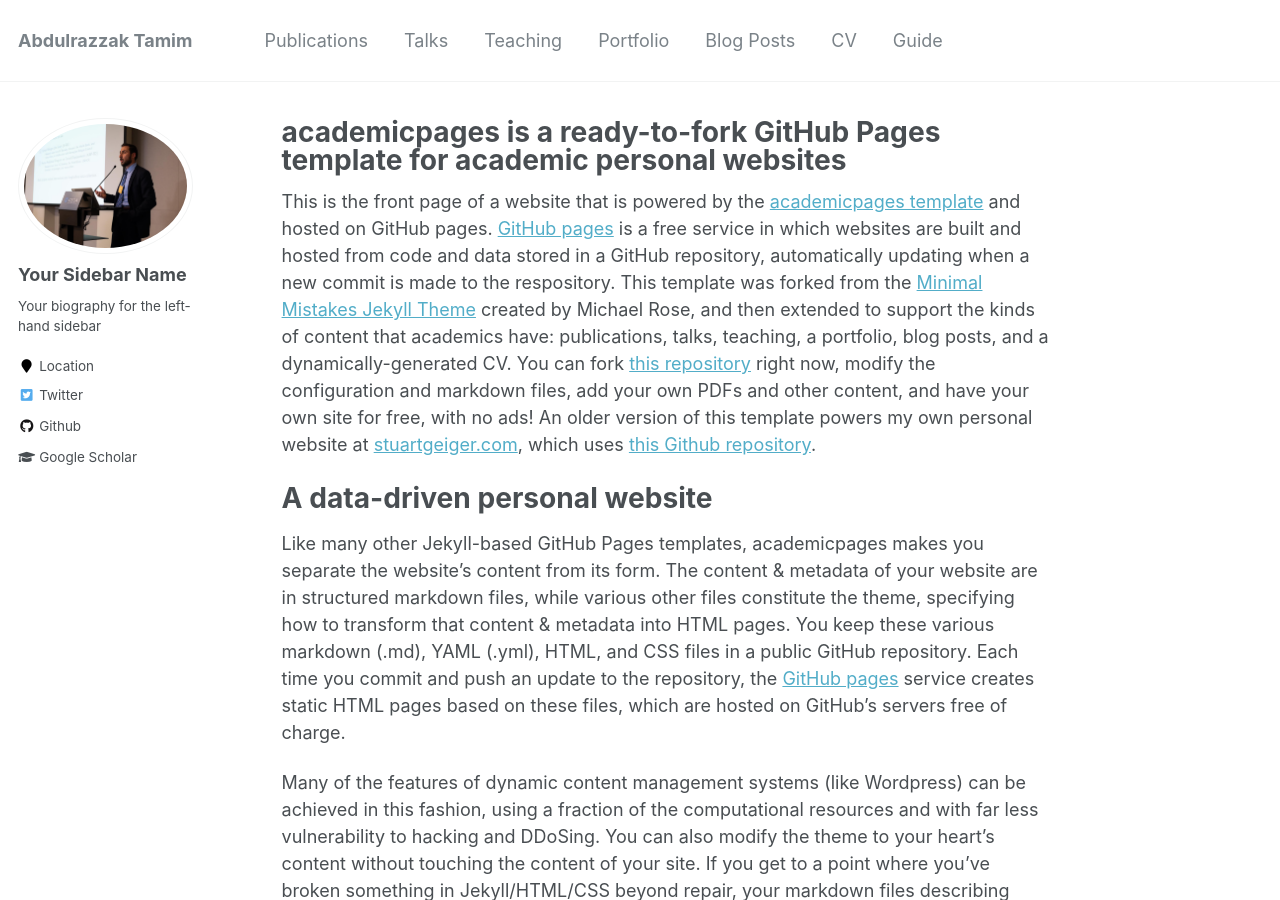
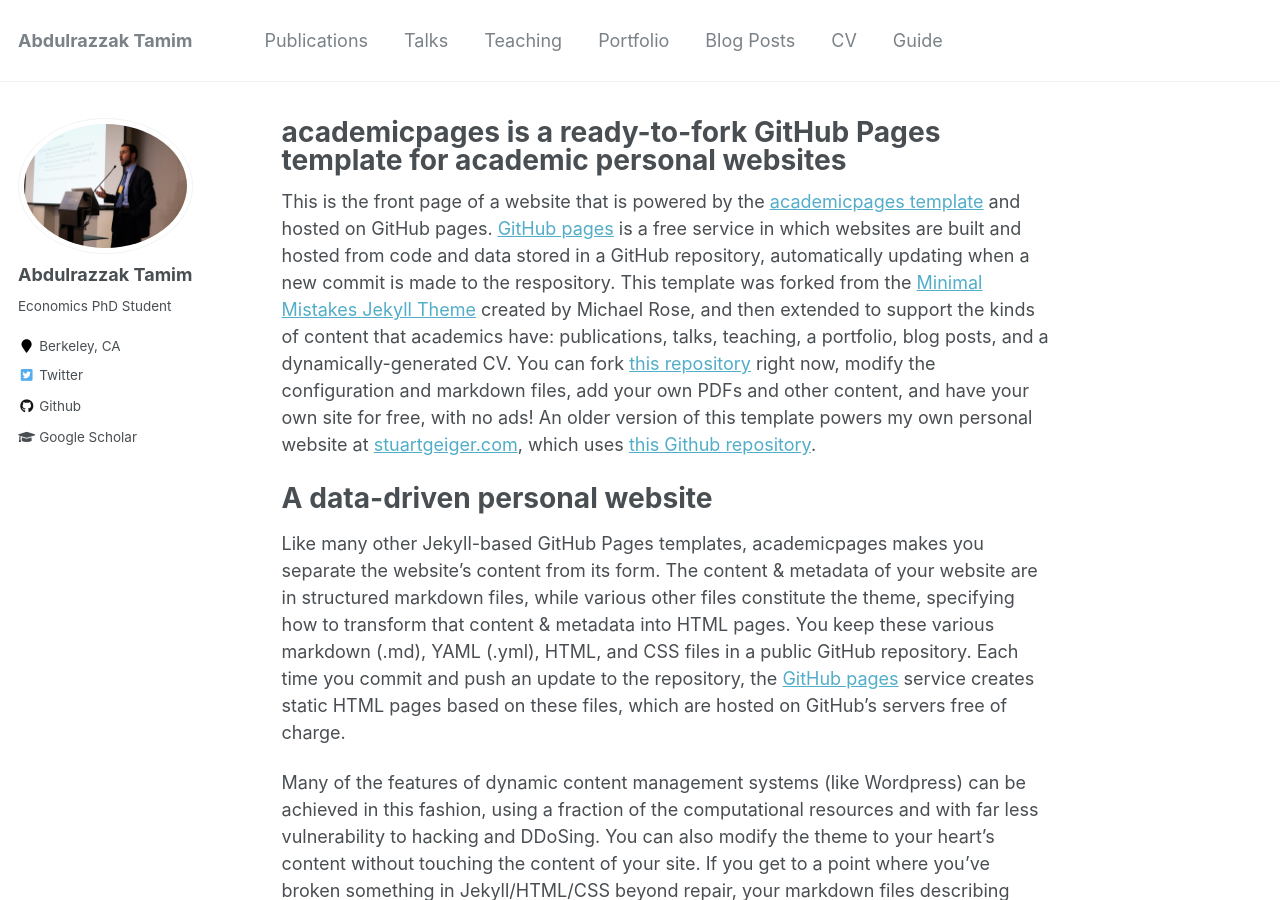
Before and after one commit to AbdulrazzakTamim/abdulrazzaktamim.github.io, a Jekyll site: the page built from _pages/about.md, in a window 1280 px wide and 900 px high. Built offline with Jekyll 4.4.1, drawn with Linux system fonts in a browser that asks for light colours.

Commit message:
Update _config.yml

```diff
--- a/_config.yml
+++ b/_config.yml
@@ -80,10 +80,10 @@ analytics:
 
 # Site Author
 author:
-  name             : "Your Sidebar Name"
+  name             : "Abdulrazzak Tamim"
   avatar           : "profile.png"
-  bio              : "Your biography for the left-hand sidebar"
-  location         : "Location"
+  bio              : "Economics PhD Student"
+  location         : "Berkeley, CA"
   employer         :
   googlescholar    : "https://scholar.google.com/citations?user=5ClPY7gAAAAJ&hl=en"
   email            :
```
